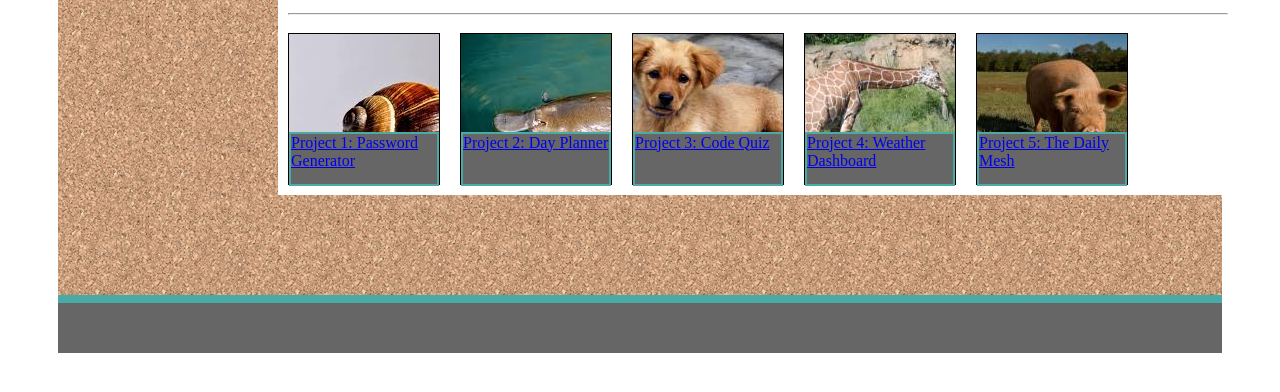
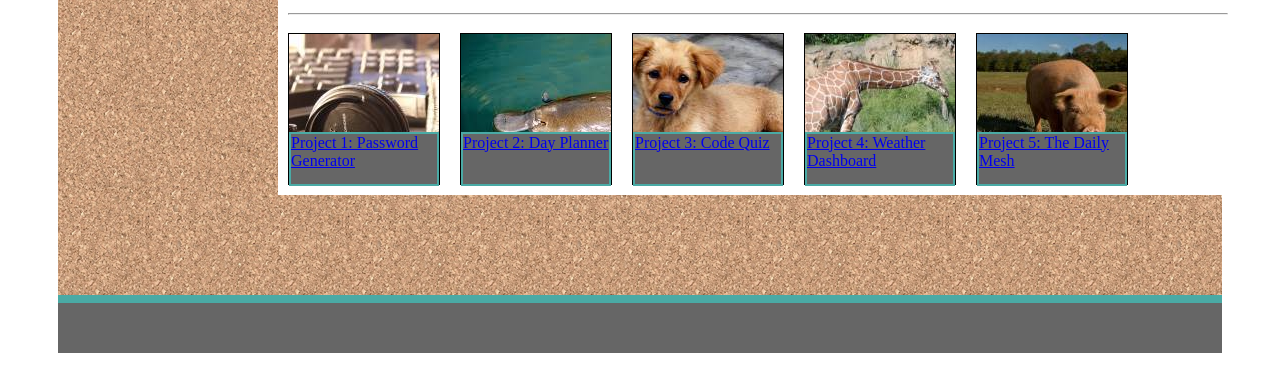
Before and after one commit to HowardDaniels/responsive-portfolio, a plain HTML site: page portfolio.html in a window 1280 px wide. Shown: the part 308-700 px from the top of the page. Drawn offline with Linux system fonts and the light colour scheme.

Commit message:
added keyboard image to be background of password generator project

```diff
--- a/assets/css/style.css
+++ b/assets/css/style.css
@@ -103,7 +103,7 @@ textarea{
 
 #project-box-1{
     background-image:
-        url('../images/snail2.jpg');
+        url('../images/keyboard.jpg');
 }
 
 #project-box-2{
```
Also changed, not shown: assets/images/keyboard.jpg (added).
